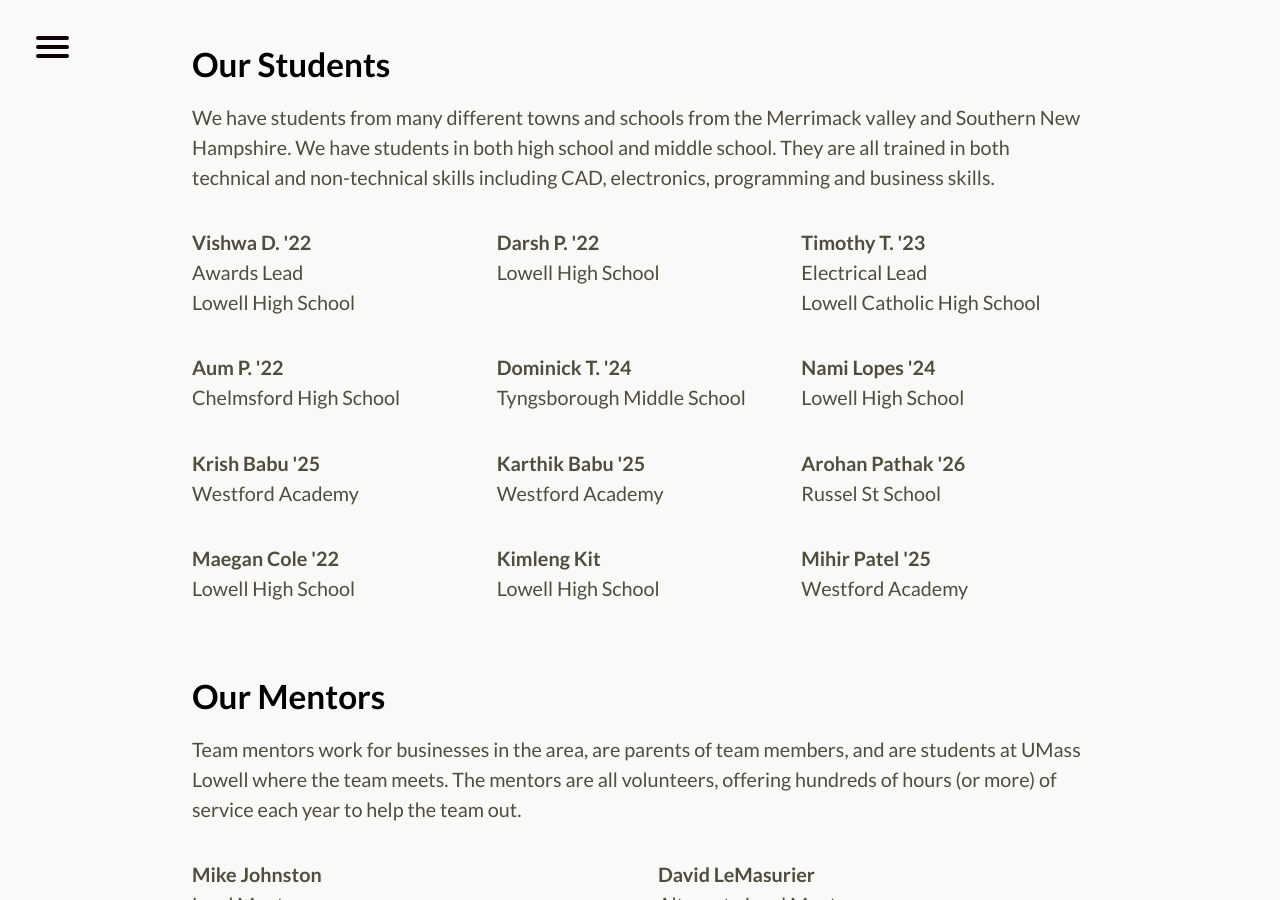
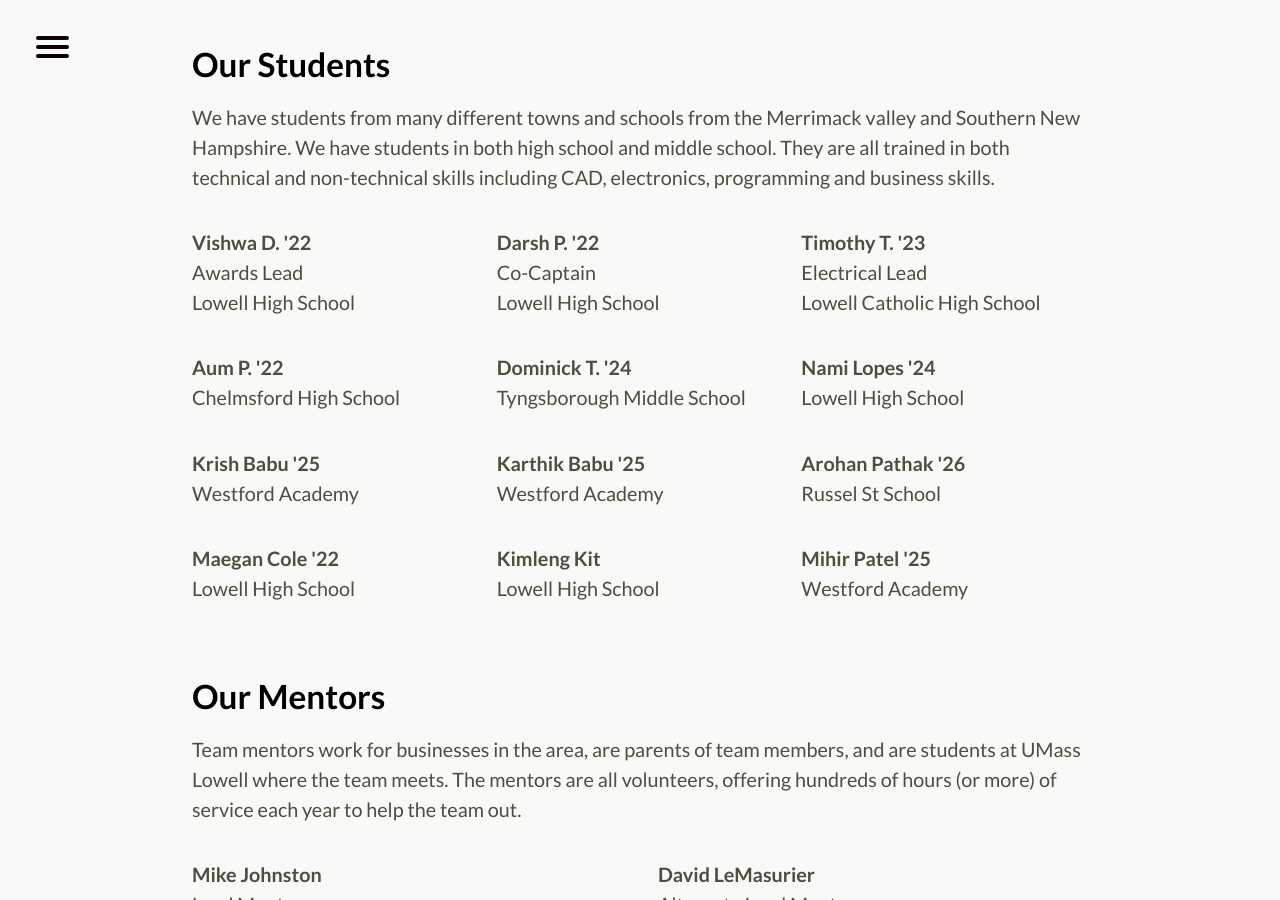
Before and after one commit to perSEVERE-5962/frc5962, a Jekyll site: the page built from about.md, in a window 1280 px wide and 900 px high, scrolled down 1450 px. Built offline with Jekyll 4.4.1, drawn with Linux system fonts in a browser that asks for light colours.

Commit message:
Updated Darsh P

```diff
--- a/_students/darsh-p.markdown
+++ b/_students/darsh-p.markdown
@@ -2,6 +2,7 @@
 title: Darsh P.
 date: 2019-10-03 22:08:00 Z
 position: 1
+role: Co-Captain
 grad-year: 2022
 order-number: 2
 school: Lowell High School
```
